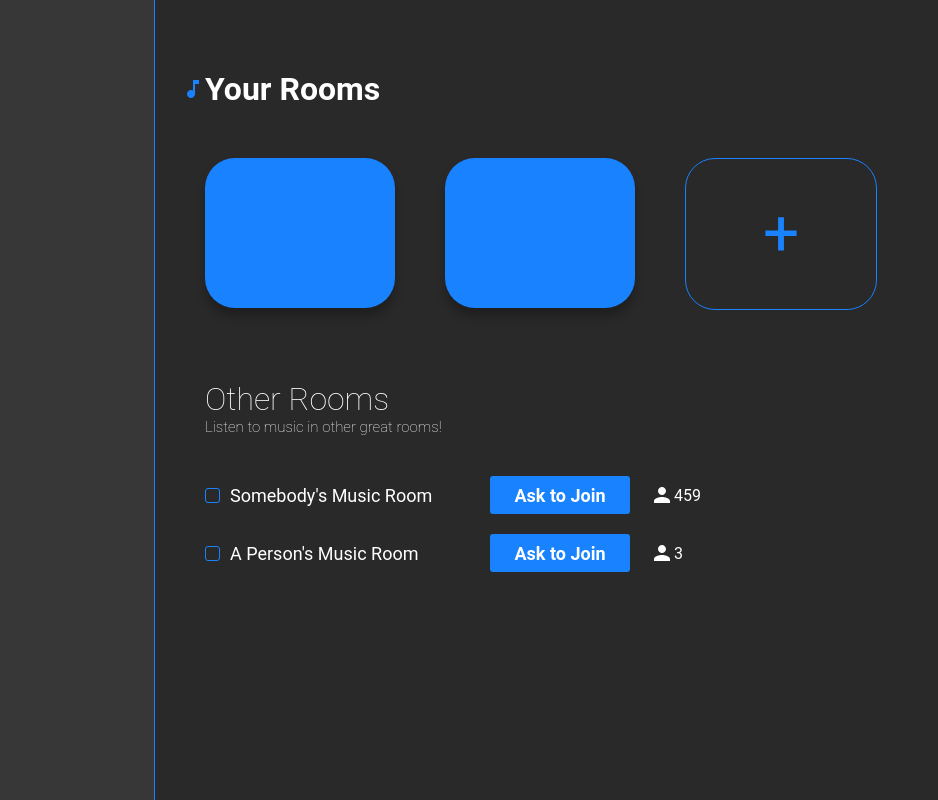
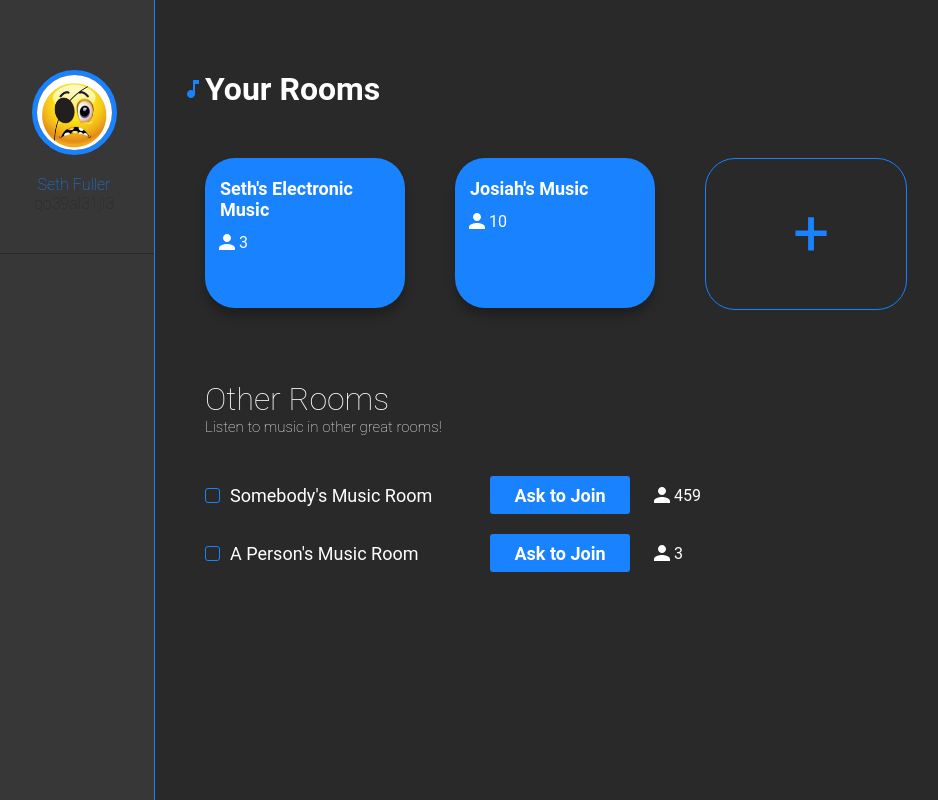
Before and after one commit to sethmfuller/decentralized-music-rooms, a Vue app: page /#/ in a window 1280 px wide. Shown: the whole page, without its empty margins (6-944 px from the left). Built offline with nearby package versions, Linux system fonts and the light colour scheme.

Commit message:
more ui work

```diff
--- a/src/assets/styles/home.scss
+++ b/src/assets/styles/home.scss
@@ -15,6 +15,21 @@
       margin-right: 50px;
       box-shadow: 0px 8px 10px rgba(0, 0, 0, 0.25);
       cursor: pointer;
+      padding-left: 10px;
+
+      .room_title {
+        font-size: 18px;
+        font-weight: bold;
+        padding-left: 5px;
+        padding-right: 5px;
+        padding-top: 20px;
+        padding-bottom: 10px;
+      }
+
+      .members {
+        display: flex;
+        align-items: center;
+      }
 
       &.add_room {
         background-color: $primary;
--- a/src/assets/styles/sidebar.scss
+++ b/src/assets/styles/sidebar.scss
@@ -6,4 +6,37 @@
   height: 100vh;
   background-color: $secondary;
   border-right: $accent 1px solid;
+  display: flex;
+  flex-direction: column;
+  align-items: center;
+
+  .user_img {
+    width: 75px;
+    height: 75px;
+    border-radius: 75px;
+    border: $accent 5px solid;
+    margin-top: 70px;
+  }
+
+  .user_name {
+    margin-top: 20px;
+    font-weight: 100;
+    color: $accent;
+  }
+
+  .user_hash {
+    font-weight: 100;
+    color: $primary;
+    margin-bottom: 40px;
+  }
+
+  .user_hash:hover {
+    color: $accent;
+    cursor: pointer;
+  }
+
+  .activity {
+    border-top: $primary 1px solid;
+    width: 100%;
+  }
 }
--- a/src/components/Sidebar.vue
+++ b/src/components/Sidebar.vue
@@ -1,14 +1,16 @@
 <template>
   <div id="sidebar">
+    <img class="user_img" src="../assets/Pirate3.png" alt="user img">
+    <span class="user_name">Seth Fuller</span>
+    <span class="user_hash">qo39al31jl3</span>
+
+    <div class="activity">
+
+    </div>
   </div>
 </template>
 
-<style scoped>
-
-</style>
-
 <script>
-
 export default {
   name: 'sidebar',
 }
--- a/src/views/Home.vue
+++ b/src/views/Home.vue
@@ -7,11 +7,19 @@
 
     <div class="rooms">
       <div class="room">
-
+        <div class="room_title">Seth's Electronic Music</div>
+        <div class="members">
+          <img src="../assets/icons/user.svg" alt="user count">
+          <span>3</span>
+        </div>
       </div>
 
       <div class="room">
-
+        <div class="room_title">Josiah's Music</div>
+        <div class="members">
+          <img src="../assets/icons/user.svg" alt="user count">
+          <span>10</span>
+        </div>
       </div>
 
       <div class="room add_room">
```
Also changed, not shown: src/assets/Pirate3.png (added).
